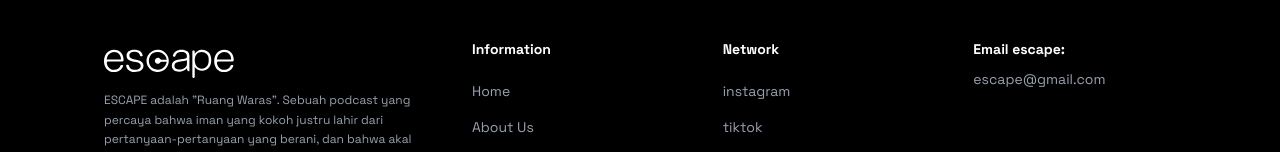
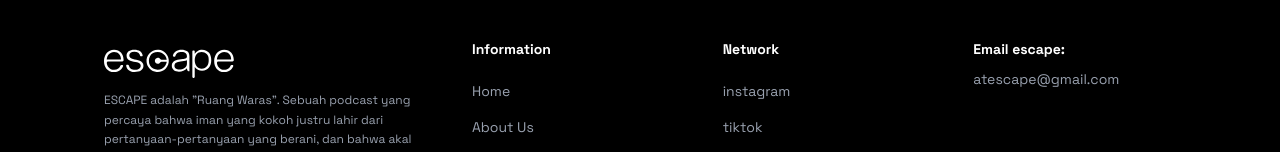
Before and after one commit to akmallfhn/escape, a Next.js app: page / in a window 1280 px wide. Shown: the part 6273-6425 px from the top of the page. Built offline with nearby package versions, Linux system fonts and the light colour scheme.

Commit message:
fix: update email address in footer component for consistency

```diff
--- a/src/components/ui/footer.tsx
+++ b/src/components/ui/footer.tsx
@@ -137,7 +137,7 @@
                 href="https://mail.google.com/mail/?view=cm&fs=1&to=hi.atescape@gmail.com&su=Ajakan%20Kolaborasi%20dan%20Sponsorship%20Bersama%20Escape&body=Halo%20Tim%20Escape,%0A%0APerkenalkan,%20saya%20[Nama%20Anda]%20dari%20[Nama%20Perusahaan%20/%20Brand].%0AKami%20ingin%20mengajak%20Escape%20untuk%20berkolaborasi%20dalam%20bentuk%20sponsorship.%20Berikut%20gambaran%20singkat%20mengenai%20rencana%20kerja%20sama%20yang%20kami%20ajukan:%0A%0A-%20Nama%20Perusahaan%20/%20Brand:%20%0A-%20PIC%20/%20Kontak:%20%0A-%20Jenis%20Kolaborasi%20yang%20Diajukan:%20(Sponsorship,%20Media%20Partner,%20Event%20Support,%20dll)%0A-%20Bentuk%20Dukungan%20yang%20Kami%20Tawarkan%20kepada%20Escape:%20%0A-%20Bentuk%20Kolaborasi%20atau%20Dukungan%20yang%20Kami%20Harapkan%20dari%20Escape:%20%0A-%20Benefit%20untuk%20Escape:%20%0A-%20Periode%20atau%20Tanggal%20Kegiatan:%20%0A-%20Link%20Deck%20/%20Proposal%20(jika%20ada):%20%0A%0AKami%20sangat%20terbuka%20untuk%20mendiskusikan%20bentuk%20kerja%20sama%20yang%20paling%20sesuai%20dengan%20arah%20dan%20strategi%20Escape.%0A%0ATerima%20kasih%20atas%20perhatian%20dan%20waktunya.%0AKami%20menantikan%20kesempatan%20untuk%20berkolaborasi%20dengan%20Escape.%0A%0ASalam%20hangat,%0A[Nama%20Anda]%0A[Perusahaan%20/%20Divisi]%0A[Nomor%20Kontak]"
                 className="text-sm text-gray-400 hover:text-white transition-colors"
               >
-                escape@gmail.com
+                atescape@gmail.com
               </a>
 
             </div>
@@ -285,7 +285,7 @@
                 href="https://mail.google.com/mail/?view=cm&fs=1&to=hi.atescape@gmail.com&su=Ajakan%20Kolaborasi%20dan%20Sponsorship%20Bersama%20Escape&body=Halo%20Tim%20Escape,%0A%0APerkenalkan,%20saya%20[Nama%20Anda]%20dari%20[Nama%20Perusahaan%20/%20Brand].%0AKami%20ingin%20mengajak%20Escape%20untuk%20berkolaborasi%20dalam%20bentuk%20sponsorship.%20Berikut%20gambaran%20singkat%20mengenai%20rencana%20kerja%20sama%20yang%20kami%20ajukan:%0A%0A-%20Nama%20Perusahaan%20/%20Brand:%20%0A-%20PIC%20/%20Kontak:%20%0A-%20Jenis%20Kolaborasi%20yang%20Diajukan:%20(Sponsorship,%20Media%20Partner,%20Event%20Support,%20dll)%0A-%20Bentuk%20Dukungan%20yang%20Kami%20Tawarkan%20kepada%20Escape:%20%0A-%20Bentuk%20Kolaborasi%20atau%20Dukungan%20yang%20Kami%20Harapkan%20dari%20Escape:%20%0A-%20Benefit%20untuk%20Escape:%20%0A-%20Periode%20atau%20Tanggal%20Kegiatan:%20%0A-%20Link%20Deck%20/%20Proposal%20(jika%20ada):%20%0A%0AKami%20sangat%20terbuka%20untuk%20mendiskusikan%20bentuk%20kerja%20sama%20yang%20paling%20sesuai%20dengan%20arah%20dan%20strategi%20Escape.%0A%0ATerima%20kasih%20atas%20perhatian%20dan%20waktunya.%0AKami%20menantikan%20kesempatan%20untuk%20berkolaborasi%20dengan%20Escape.%0A%0ASalam%20hangat,%0A[Nama%20Anda]%0A[Perusahaan%20/%20Divisi]%0A[Nomor%20Kontak]"
                 className="text-sm text-gray-400 hover:text-white transition-colors"
               >
-                escape@gmail.com
+                atescape@gmail.com
               </a>
             </div>
           </div>
```
